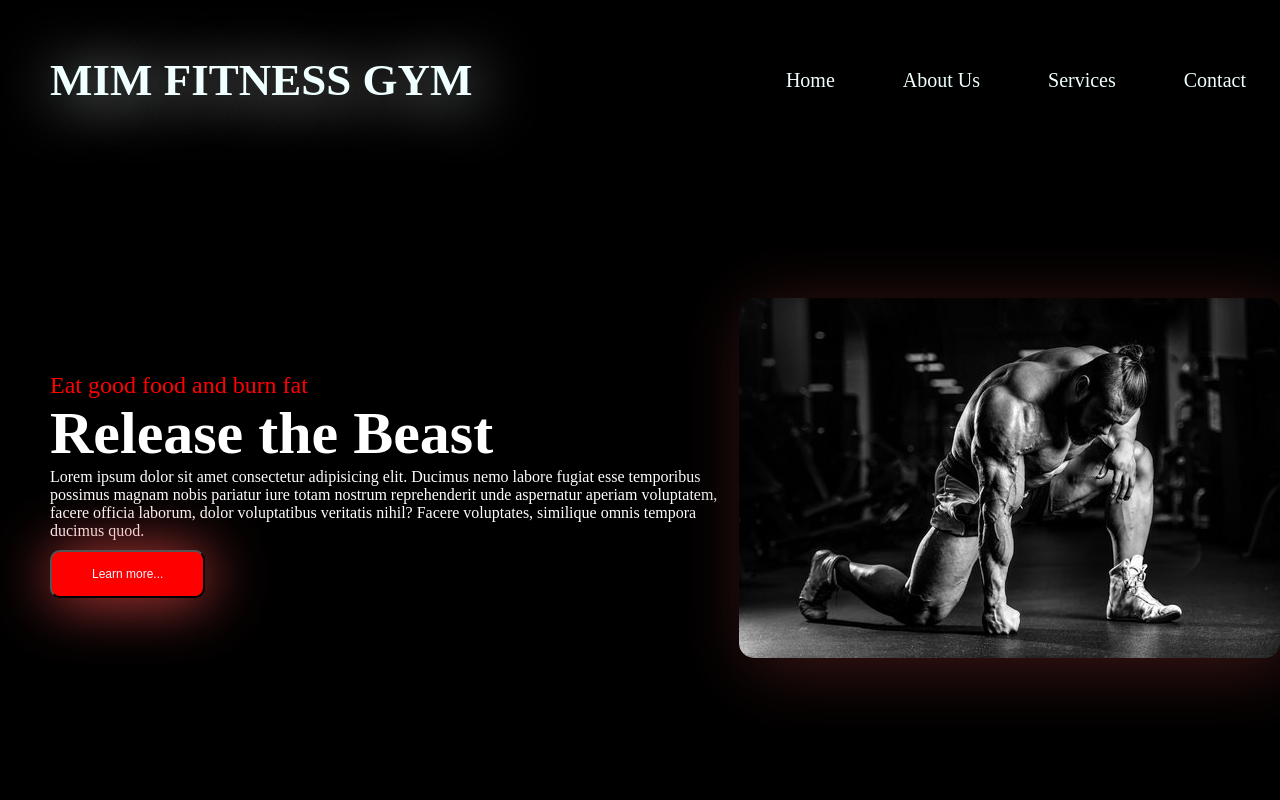
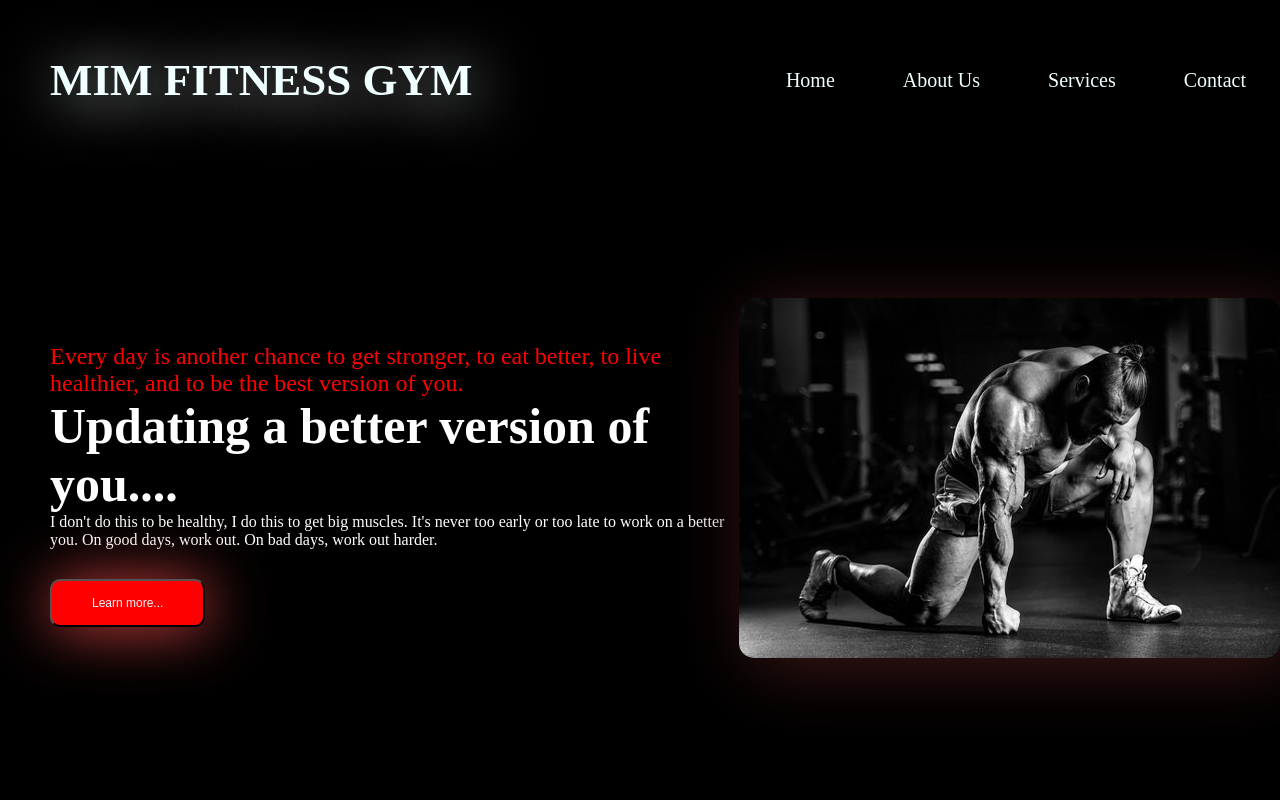
Before and after one commit to Mohiuddin10/mim-fitness-gym, a plain HTML site: page index.html in a window 1280 px wide. Shown: the top 800 px of the page. Drawn offline with Linux system fonts and the light colour scheme.

Commit message:
edit title

```diff
--- a/index.html
+++ b/index.html
@@ -23,9 +23,9 @@
     <div class="banner-container">
         <div class="banner-left">
             <div class="banner-description">
-                <p class="banner-text">Eat good food and burn fat</p>
-                <h1 class="banner-title">Release the Beast</h1>
-                <p>Lorem ipsum dolor sit amet consectetur adipisicing elit. Ducimus nemo labore fugiat esse temporibus possimus magnam nobis pariatur iure totam nostrum reprehenderit unde aspernatur aperiam voluptatem, facere officia laborum, dolor voluptatibus veritatis nihil? Facere voluptates, similique omnis tempora ducimus quod.</p>
+                <p class="banner-text">Every day is another chance to get stronger, to eat better, to live healthier, and to be the best version of you.</p>
+                <h1 class="banner-title">Updating a better version of you....</h1>
+                <p>I don't do this to be healthy, I do this to get big muscles. It's never too early or too late to work on a better you. On good days, work out. On bad days, work out harder.</p>
                 <button class="banner-btn">Learn more...</button>
             </div>
 
@@ -37,7 +37,7 @@
         </div>
     </div>
 
-    <!-- conceptual section end at 1 hour 10 min  -->
+
 
     <div class="section-two">
         <div class="section-headding">
@@ -65,5 +65,7 @@
         </div>
     </div>
 
+    <!-- about us start -->
+
 </body>
 </html>
--- a/style.css
+++ b/style.css
@@ -55,13 +55,13 @@ nav {
     margin-top: 10px;
 }
 .banner-title {
-    font-size: 60px;
+    font-size: 50px;
     font-weight: bold;
 }
 .banner-btn {
     padding: 15px 40px;
     background-color: red;
-    margin-top: 10px;
+    margin-top: 30px;
     color: aliceblue;
     font-size: 12px;
     border-radius: 10px;
```
